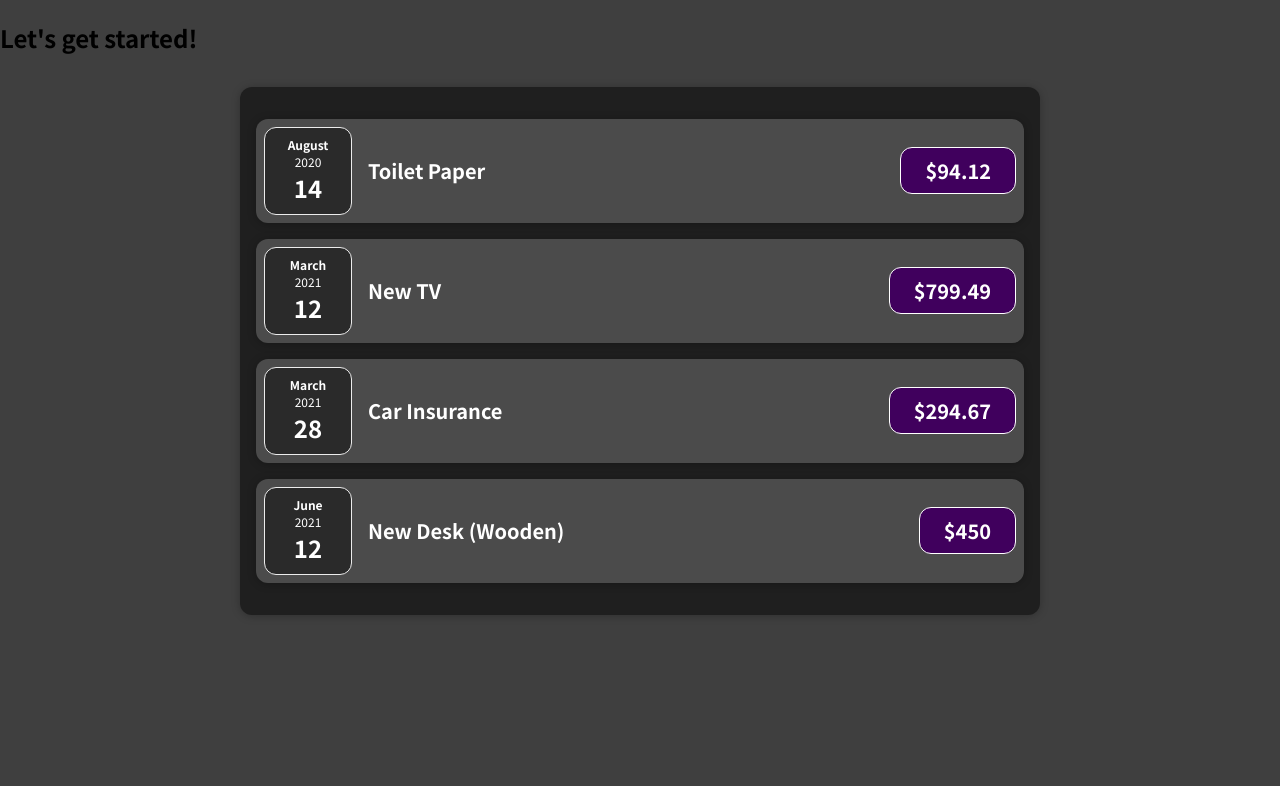
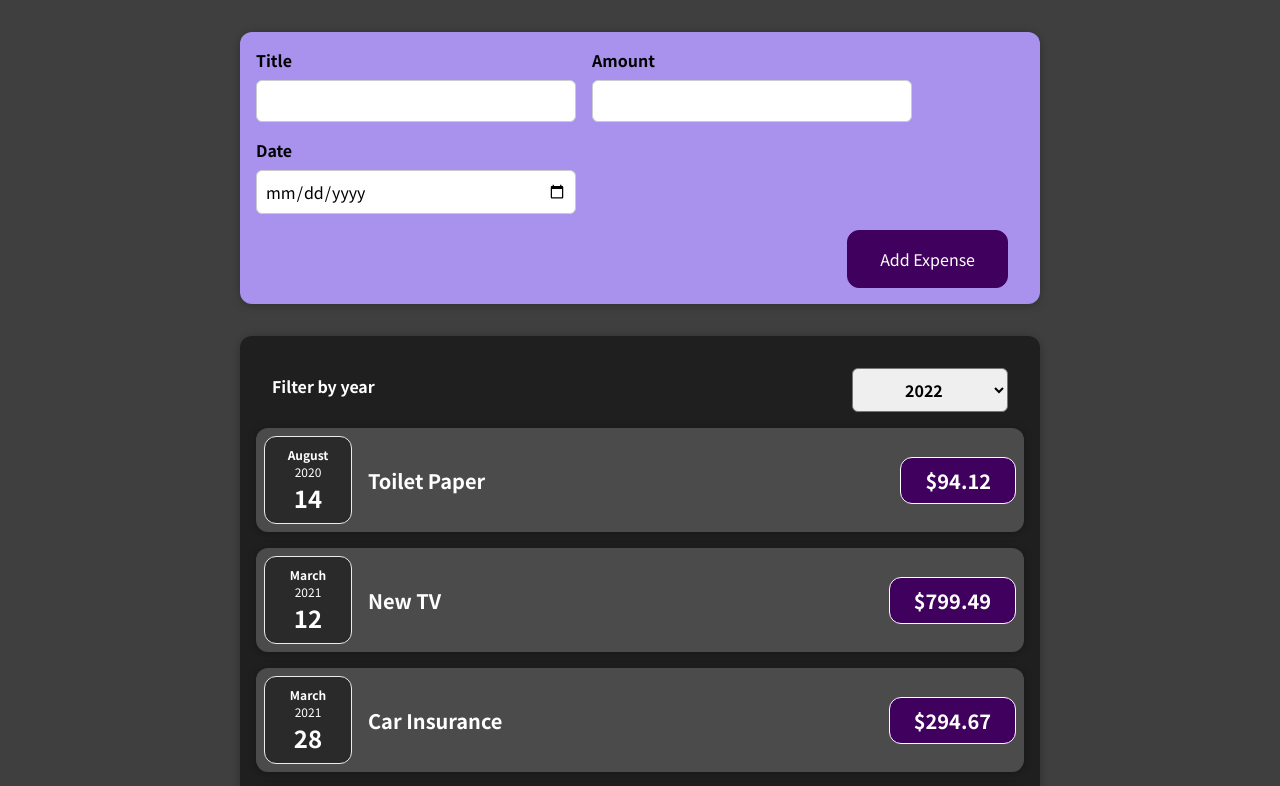
Before and after one commit to cheonyeji/01-starting-setup, a React (Create React App) app: page / in a window 1280 px wide. Shown: the top 786 px of the page. Built offline with nearby package versions, Linux system fonts and the light colour scheme.

Commit message:
Add State

```diff
--- a/src/App.js
+++ b/src/App.js
@@ -1,4 +1,5 @@
 import Expenses from "./components/Expenses/Expenses";
+import NewExpense from "./components/NewExpense/NewExpense";
 
 const App = () => {
   const expenses = [
@@ -22,9 +23,13 @@
       date: new Date(2021, 5, 12),
     },
   ];
+
+  const addExpenseHandler = (expense) => {
+    console.log(expense);
+  };
   return (
     <div>
-      <h2>Let's get started!</h2>
+      <NewExpense onAddExpense={addExpenseHandler} />
       <Expenses data={expenses} />
     </div>
   );
--- a/src/components/Expenses/Expenses.js
+++ b/src/components/Expenses/Expenses.js
@@ -1,14 +1,30 @@
+import { useState } from "react";
 import Card from "../UI/Card";
 import ExpenseItem from "./ExpenseItem";
 import "./Expenses.css";
+import ExpensesFilter from "./ExpensesFilter";
 
 const Expenses = (props) => {
+  const [filteredYear, setFilteredYear] = useState("2022");
+  const enteredYearHandler = (enteredYear) => {
+    setFilteredYear(enteredYear);
+  };
   return (
-    <Card className="expenses">
-      {props.data.map((data) => (
-        <ExpenseItem title={data.title} amount={data.amount} date={data.date} />
-      ))}
-    </Card>
+    <div>
+      <Card className="expenses">
+        <ExpensesFilter
+          selected={filteredYear}
+          onEnteredYear={enteredYearHandler}
+        />
+        {props.data.map((data) => (
+          <ExpenseItem
+            title={data.title}
+            amount={data.amount}
+            date={data.date}
+          />
+        ))}
+      </Card>
+    </div>
   );
 };
 
--- /dev/null
+++ b/src/components/Expenses/ExpensesFilter.css
@@ -0,0 +1,24 @@
+.expenses-filter {
+  color: white;
+  padding: 0 1rem;
+}
+
+.expenses-filter__control {
+  display: flex;
+  width: 100%;
+  align-items: center;
+  justify-content: space-between;
+  margin: 1rem 0;
+}
+
+.expenses-filter label {
+  font-weight: bold;
+  margin-bottom: 0.5rem;
+}
+
+.expenses-filter select {
+  font: inherit;
+  padding: 0.5rem 3rem;
+  font-weight: bold;
+  border-radius: 6px;
+}
--- /dev/null
+++ b/src/components/Expenses/ExpensesFilter.js
@@ -0,0 +1,22 @@
+import "./ExpensesFilter.css";
+
+const ExpensesFilter = (props) => {
+  const selectChangeHandler = (event) => {
+    props.onEnteredYear(event.target.value);
+  };
+  return (
+    <div className="expenses-filter">
+      <div className="expenses-filter__control">
+        <label>Filter by year</label>
+        <select value={props.selected} onChange={selectChangeHandler}>
+          <option value="2022">2022</option>
+          <option value="2021">2021</option>
+          <option value="2020">2020</option>
+          <option value="2019">2019</option>
+        </select>
+      </div>
+    </div>
+  );
+};
+
+export default ExpensesFilter;
--- /dev/null
+++ b/src/components/NewExpense/ExpenseForm.css
@@ -0,0 +1,26 @@
+.new-expense__controls {
+  display: flex;
+  flex-wrap: wrap;
+  gap: 1rem;
+  margin-bottom: 1rem;
+  text-align: left;
+}
+
+.new-expense__control label {
+  font-weight: bold;
+  margin-bottom: 0.5rem;
+  display: block;
+}
+
+.new-expense__control input {
+  font: inherit;
+  padding: 0.5rem;
+  border-radius: 6px;
+  border: 1px solid #ccc;
+  width: 20rem;
+  max-width: 100%;
+}
+
+.new-expense__actions {
+  text-align: right;
+}
--- /dev/null
+++ b/src/components/NewExpense/ExpenseForm.js
@@ -0,0 +1,97 @@
+import { useState } from "react";
+import "./ExpenseForm.css";
+
+const ExpenseForm = (props) => {
+  const [enteredTitle, setEnteredTitle] = useState("");
+  const [enteredAmount, setEnteredAmount] = useState("");
+  const [enteredDate, setEnteredDate] = useState("");
+
+  //   const [userInput, setUserInput] = useState({
+  //     enteredTitle: "",
+  //     enteredAmount: "",
+  //     enteredDate: "",
+  //   });
+
+  const titleChangeHandler = (event) => {
+    setEnteredTitle(event.target.value);
+    // setUserInput((prevState) => {
+    //   return {
+    //     ...prevState,
+    //     enteredTitle: event.target.value,
+    //   };
+    // });
+  };
+  const amountChangeHandler = (event) => {
+    setEnteredAmount(event.target.value);
+    // setUserInput((prevState) => {
+    //   return {
+    //     ...prevState,
+    //     enteredDate: event.target.value,
+    //   };
+    // });
+  };
+  const dateChangeHandler = (event) => {
+    setEnteredDate(event.target.value);
+    // setUserInput(([prevState]) => {
+    //   return {
+    //     ...prevState,
+    //     enteredDate: event.target.value,
+    //   };
+    // });
+  };
+
+  const sumbitHandler = (event) => {
+    event.preventDefault();
+
+    const expenseData = {
+      title: enteredTitle,
+      amount: enteredAmount,
+      date: new Date(enteredDate),
+    };
+
+    setEnteredAmount("");
+    setEnteredDate("");
+    setEnteredTitle("");
+
+    props.onSaveExpenseData(expenseData);
+  };
+  return (
+    <form onSubmit={sumbitHandler}>
+      <div className="new-expense__controls">
+        <div className="new-expense__control">
+          <label>Title</label>
+          <input
+            type="text"
+            value={enteredTitle}
+            onChange={titleChangeHandler}
+          />
+        </div>
+        <div className="new-expense__control">
+          <label>Amount</label>
+          <input
+            type="number"
+            min="0.01"
+            step="0.01"
+            value={enteredAmount}
+            onChange={amountChangeHandler}
+          />
+        </div>
+        <div className="new-expense__control">
+          <label>Date</label>
+          <input
+            type="date"
+            min="2019-01-01"
+            max="2022-12-31"
+            value={enteredDate}
+            onChange={dateChangeHandler}
+          />
+        </div>
+      </div>
+      <div className="new-expense__actions">
+        <button type="submit">Add Expense</button>
+      </div>
+    </form>
+  );
+};
+
+export default ExpenseForm;
--- /dev/null
+++ b/src/components/NewExpense/NewExpense.css
@@ -0,0 +1,38 @@
+.new-expense {
+  background-color: #a892ee;
+  padding: 1rem;
+  margin: 2rem auto;
+  width: 50rem;
+  max-width: 95%;
+  border-radius: 12px;
+  text-align: center;
+  box-shadow: 0 1px 8px rgba(0, 0, 0, 0.25);
+}
+
+.new-expense button {
+  font: inherit;
+  cursor: pointer;
+  padding: 1rem 2rem;
+  border: 1px solid #40005d;
+  background-color: #40005d;
+  color: white;
+  border-radius: 12px;
+  margin-right: 1rem;
+}
+
+.new-expense button:hover,
+.new-expense button:active {
+  background-color: #510674;
+  border-color: #510674;
+}
+
+.new-expense button.alternative {
+  color: #220131;
+  border-color: transparent;
+  background-color: transparent;
+}
+
+.new-expense button.alternative:hover,
+.new-expense button.alternative:active {
+  background-color: #ddb3f8;
+}
--- /dev/null
+++ b/src/components/NewExpense/NewExpense.js
@@ -0,0 +1,19 @@
+import ExpenseForm from "./ExpenseForm";
+import "./NewExpense.css";
+
+const NewExpense = (props) => {
+  const saveExpenseDataHandler = (enteredExpenseData) => {
+    const expenseData = {
+      ...enteredExpenseData,
+      id: Math.random().toString(),
+    };
+    props.onAddExpense(expenseData);
+  };
+  return (
+    <div className="new-expense">
+      <ExpenseForm onSaveExpenseData={saveExpenseDataHandler} />
+    </div>
+  );
+};
+
+export default NewExpense;
```
Also changed, not shown: 1 other file (tests, documents, lock files or other folders).
